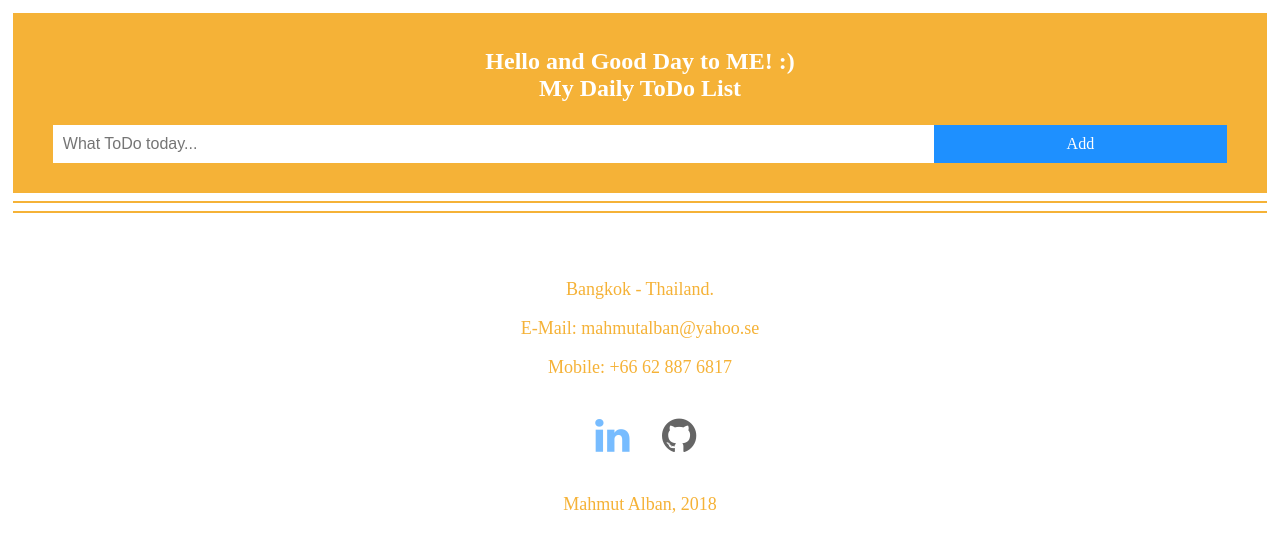
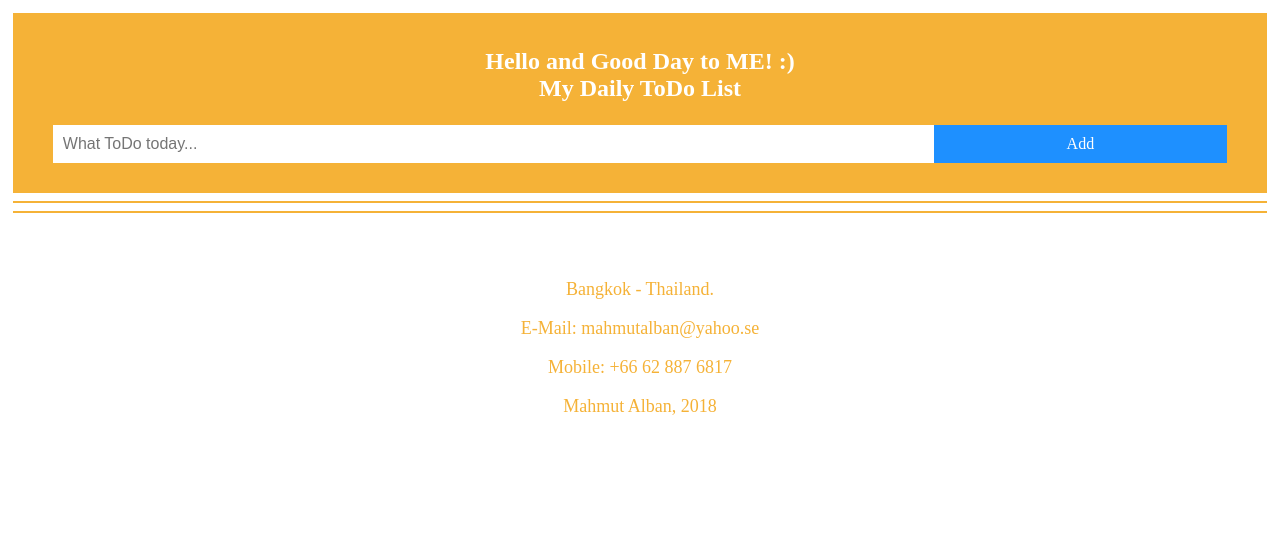
Before and after one commit to albmah/ToDoList, a plain HTML site: page index.html in a window 1280 px wide. Drawn offline with Linux system fonts and the light colour scheme.

Commit message:
Update index.html

```diff
--- a/index.html
+++ b/index.html
@@ -24,8 +24,7 @@
             <p>Bangkok - Thailand.</p>
             <p>E-Mail: mahmutalban@yahoo.se</p>
             <p>Mobile: +66 62 887 6817</p>
-            <a href="https://www.linkedin.com/in/mahmutalban/" class="fa fa-linkedin"></a>
-            <a href="https://github.com/albanmahmut" class="fa fa-github"></a>
+
             <p>Mahmut Alban, 2018</p>
 
     </footer>
```
